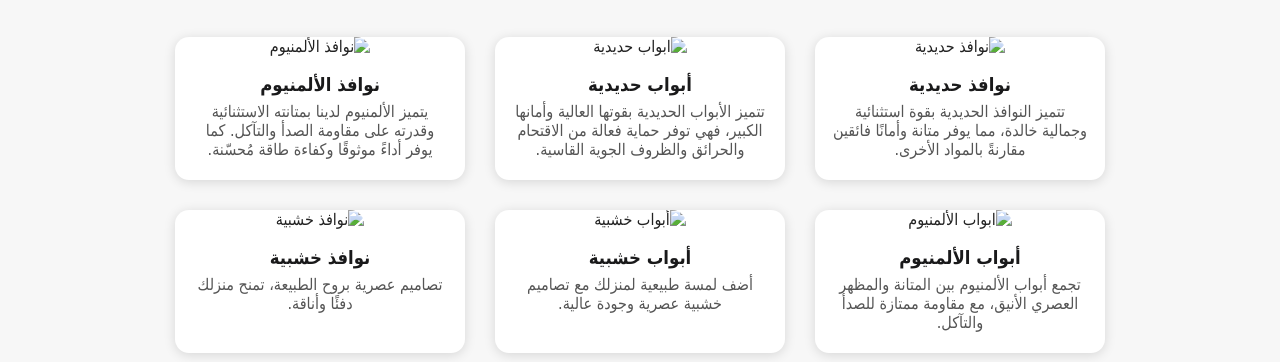
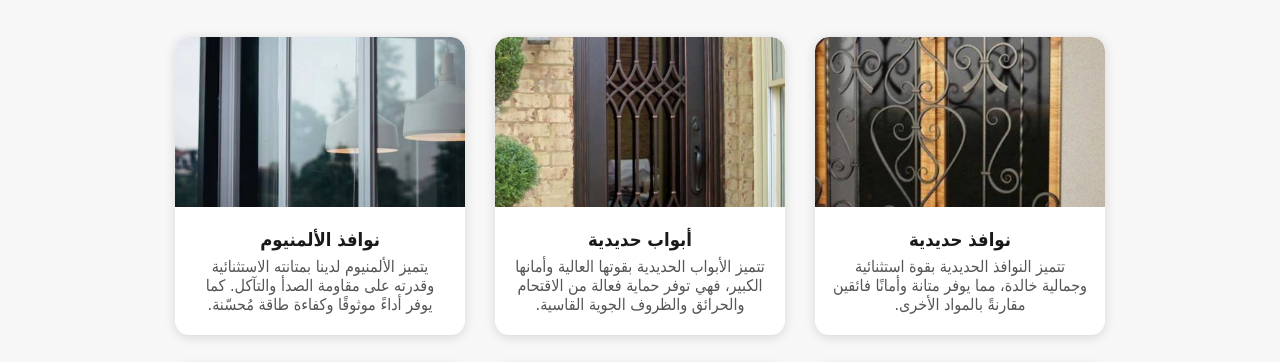
Before and after one commit to samsa44/nayefordecoration, a plain HTML site: page services.html in a window 1280 px wide. Shown: the part 429-791 px from the top of the page. Drawn offline with Linux system fonts and the light colour scheme.

Commit message:
Update services.html

```diff
--- a/services.html
+++ b/services.html
@@ -278,32 +278,32 @@
   <!-- Products Section -->
   <div class="cards-container">
     <div class="topic-card">
-      <img src="3.jpg.jpg" alt="نوافذ حديدية">
+      <img src="images/3.jpg.jpg" alt="نوافذ حديدية">
       <div class="topic-title">نوافذ حديدية</div>
       <div class="topic-desc">تتميز النوافذ الحديدية بقوة استثنائية وجمالية خالدة، مما يوفر متانة وأمانًا فائقين مقارنةً بالمواد الأخرى.</div>
     </div>
     <div class="topic-card">
-      <img src="5.jpg.jpg" alt="ابواب حديدية">
+      <img src="images/5.jpg.jpg" alt="ابواب حديدية">
       <div class="topic-title">أبواب حديدية</div>
       <div class="topic-desc">تتميز الأبواب الحديدية بقوتها العالية وأمانها الكبير، فهي توفر حماية فعالة من الاقتحام والحرائق والظروف الجوية القاسية.</div>
     </div>
     <div class="topic-card">
-      <img src="4.jpg.jpg" alt="نوافذ الألمنيوم">
+      <img src="images/4.jpg.jpg" alt="نوافذ الألمنيوم">
       <div class="topic-title">نوافذ الألمنيوم</div>
       <div class="topic-desc">يتميز الألمنيوم لدينا بمتانته الاستثنائية وقدرته على مقاومة الصدأ والتآكل. كما يوفر أداءً موثوقًا وكفاءة طاقة مُحسّنة.</div>
     </div>
     <div class="topic-card">
-      <img src="1.jpg.jpg" alt="ابواب الألمنيوم">
+      <img src="images/1.jpg.jpg" alt="ابواب الألمنيوم">
       <div class="topic-title">أبواب الألمنيوم</div>
       <div class="topic-desc">تجمع أبواب الألمنيوم بين المتانة والمظهر العصري الأنيق، مع مقاومة ممتازة للصدأ والتآكل.</div>
     </div>
     <div class="topic-card">
-      <img src="6.jpg.jpg" alt="أبواب خشبية">
+      <img src="images/6.jpg.jpg" alt="أبواب خشبية">
       <div class="topic-title">أبواب خشبية</div>
       <div class="topic-desc">أضف لمسة طبيعية لمنزلك مع تصاميم خشبية عصرية وجودة عالية.</div>
     </div>
     <div class="topic-card">
-      <img src="2.jpg.jpg" alt="نوافذ خشبية">
+      <img src="images/2.jpg.jpg" alt="نوافذ خشبية">
       <div class="topic-title">نوافذ خشبية</div>
       <div class="topic-desc">تصاميم عصرية بروح الطبيعة، تمنح منزلك دفئًا وأناقة.</div>
     </div>
```
